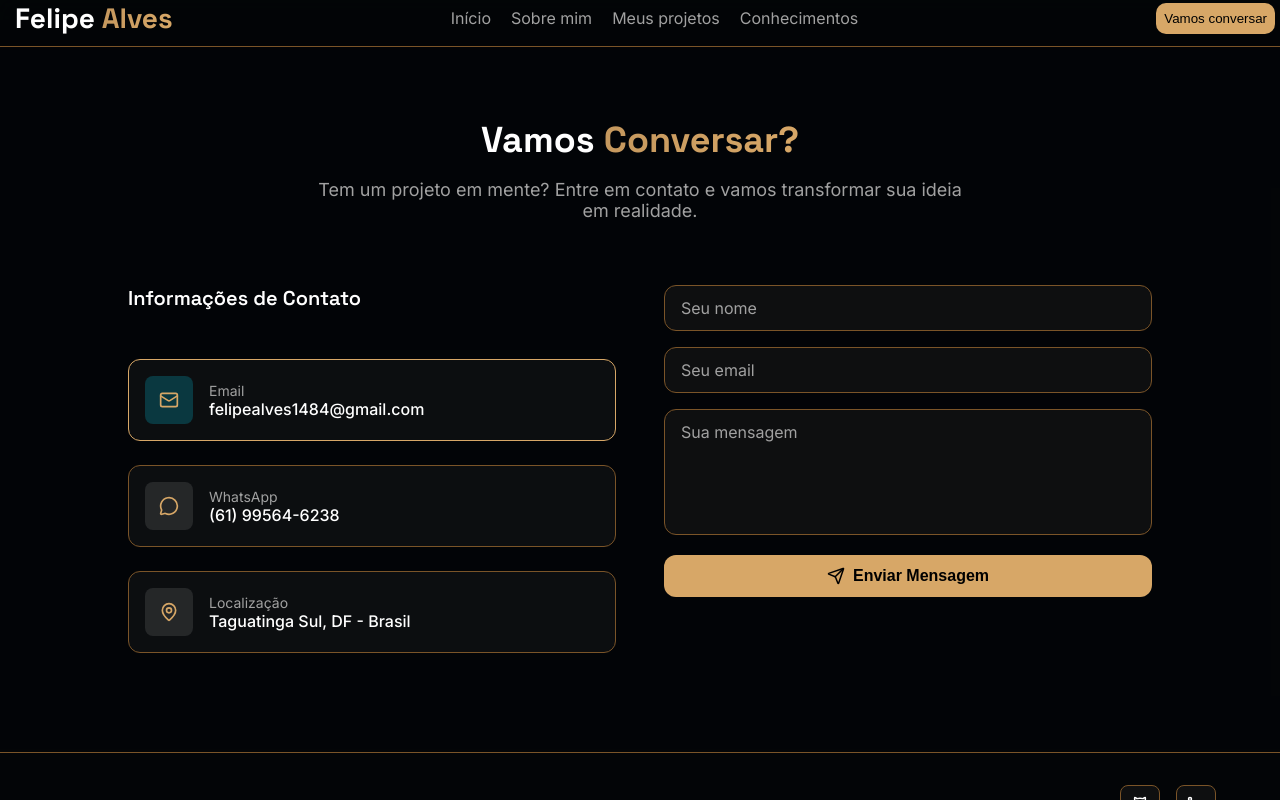
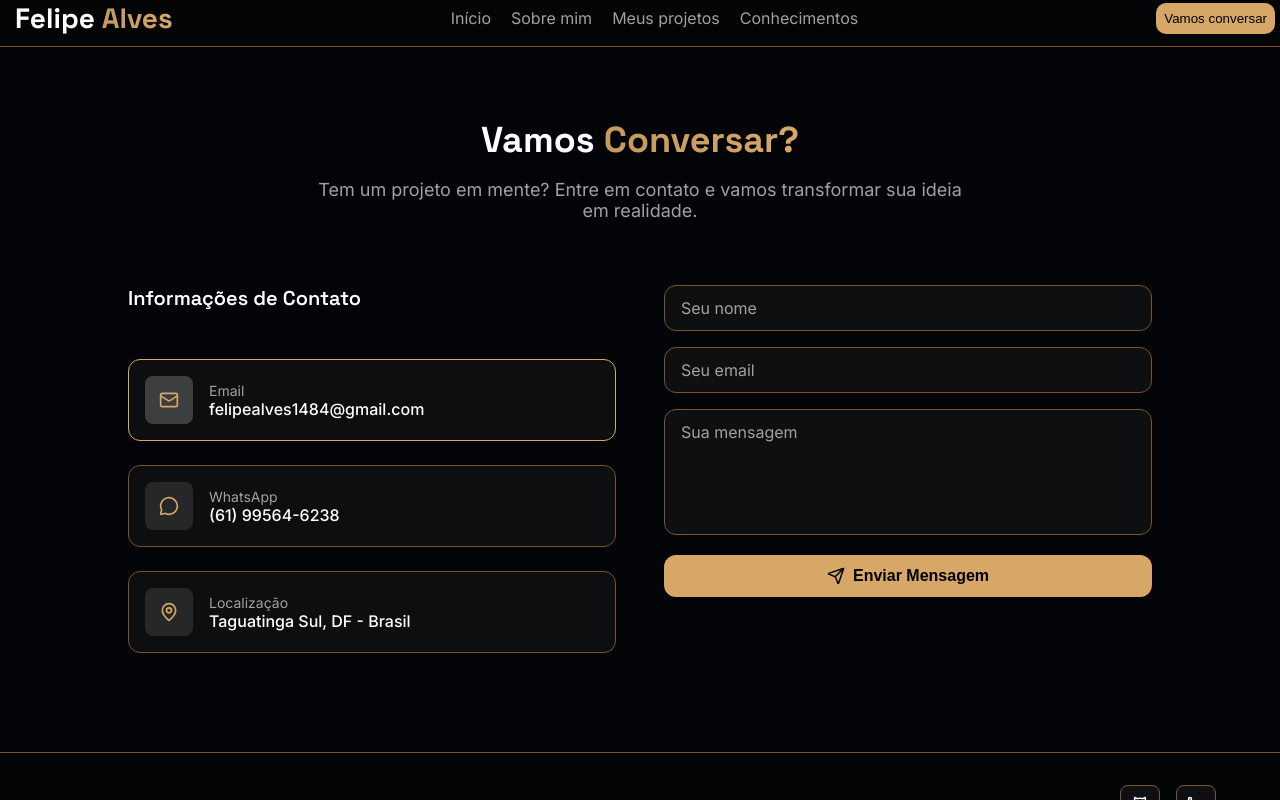
Before and after one commit to felipe-allves/Portfolio, a React (Vite) app: page / in a window 1280 px wide. In both pictures the pointer is over the element 169 px from the left and 3515 px from the top of the page. Shown: the part 3115-3915 px from the top of the page. Built offline with nearby package versions, Linux system fonts and the light colour scheme.

Commit message:
style: Atualize a cor de fundo ao passar o cursor sobre o link do item de contato para melhorar a visibilidade.

```diff
--- a/src/styles/global.css
+++ b/src/styles/global.css
@@ -654,7 +654,7 @@ header .container .navbar button a {
 }
 
 .contact-item-link:hover .contact-icon-wrapper {
-    background-color: rgba(0, 225, 255, 0.2);
+    background-color: rgba(251, 253, 255, 0.2);
 }
 
 .contact-icon {
```
